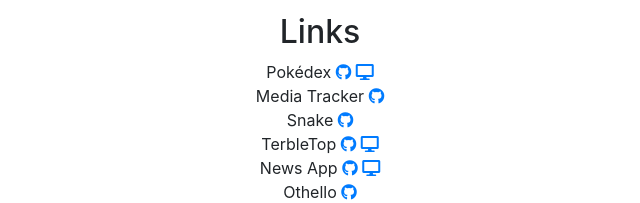
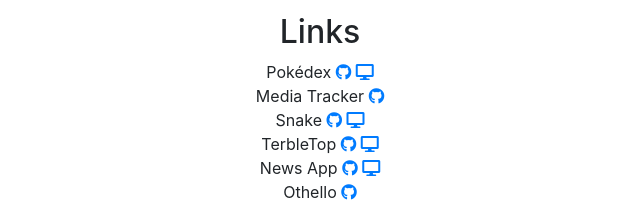
Before and after one commit to yonatanmk/yonatanmk.github.io, a website with bundled scripts: page index.html in a window 1280 px wide. Shown: the part 3033-3236 px from the top of the page, 320-960 px from the left. Built offline with nearby package versions, Linux system fonts and the light colour scheme.

Commit message:
snake production url

```diff
--- a/index.html
+++ b/index.html
@@ -289,6 +289,7 @@
               <a href='https://github.com/yonatanmk/media-tracker'><i class="fab fa-1x fa-github text-primary sr-icons"></i></a>
             <br />Snake
               <a href='https://github.com/yonatanmk/snake/blob/master/src/snake2.js'><i class="fab fa-1x fa-github text-primary sr-icons"></i></a>
+              <a href='https://ymk-snake.netlify.app/'><i class="fas fa-1x fa-desktop text-primary sr-icons"></i></a>
             <br />TerbleTop
               <a href='https://github.com/yonatanmk/terble-top'><i class="fab fa-1x fa-github text-primary sr-icons"></i></a>
               <a href='https://terbletop.herokuapp.com/'><i class="fas fa-1x fa-desktop text-primary sr-icons"></i></a>
```
